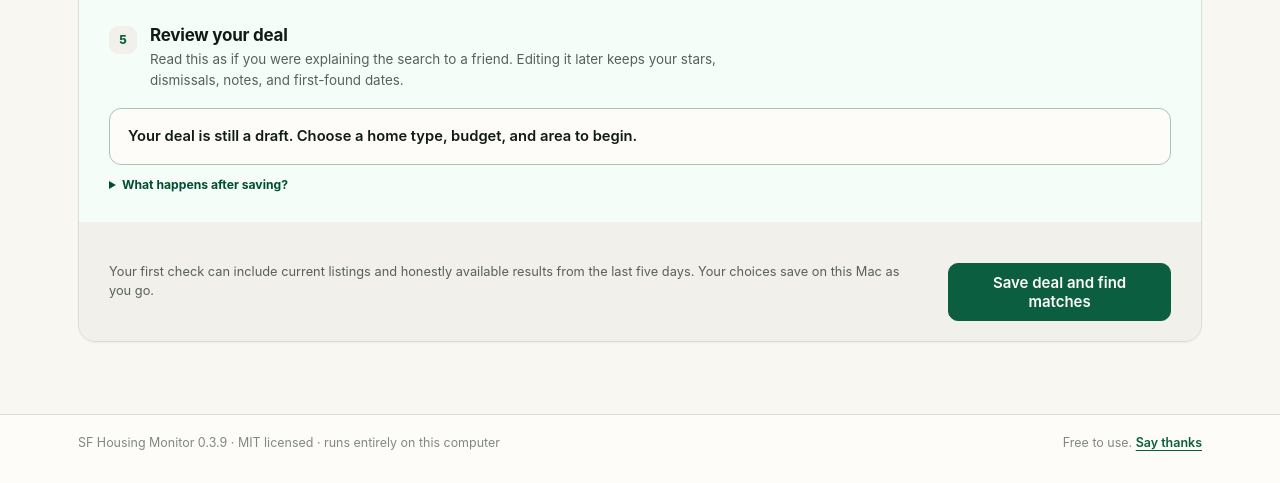
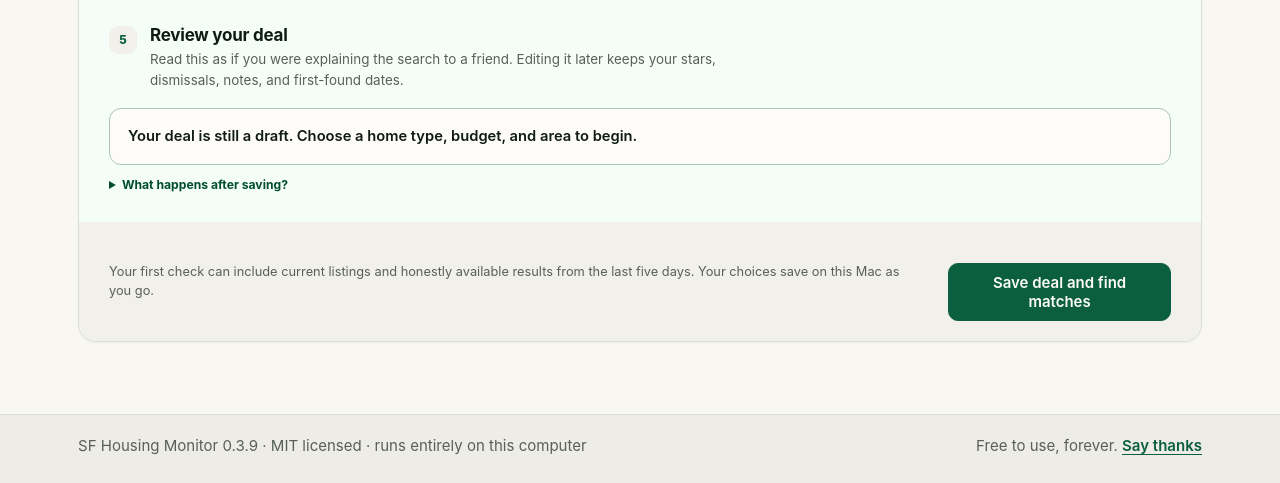
Before and after one commit to 2millerhenry/sf-housing-monitor, a FastAPI app: a page that uses sf_housing/templates/base.html in a window 1280 px wide. Shown: the part 2157-2640 px from the top of the page. Before the commit the page ends 2608 px from the top, so only its background shows below. Run offline with FastAPI, Linux system fonts and the light colour scheme; data that the repository does not hold is empty; some libraries are stand-ins or nearby versions.

Commit message:
style(footer): say the promise in full, and make it worth noticing
"Free to use" invites the question; answering it in the same breath is the
difference between a claim and a promise. It reads "Free to use, forever."

The footer is the one place this app asks for anything, and it was set to match
the page it sits under -- faint text at 0.78rem on the same surface as
everything above it, which reads as something already scrolled past. It now
sits a shade darker than the page in both themes, and its type is up about a
fifth. Still quiet; just no longer hiding.

Co-Authored-By: Claude Opus 5 <noreply@anthropic.com>

```diff
--- a/sf_housing/static/style.css
+++ b/sf_housing/static/style.css
@@ -6,6 +6,9 @@
   /* One step below a surface, for banding long forms. Subtle on purpose:
      it groups the sections without turning them into stacked cards. */
   --band: oklch(97.3% 0.006 95);
+  /* A step further down than --band: the footer sits under the page rather
+     than inside it. */
+  --band-strong: oklch(94.2% 0.007 95);
   --ink: oklch(21% 0.018 160);
   --muted: oklch(48% 0.014 150);
   --faint: oklch(62% 0.012 150);
@@ -59,6 +62,7 @@
   --surface: oklch(20.5% 0.006 100);
   --surface-muted: oklch(25% 0.007 100);
   --band: oklch(18.5% 0.005 100);
+  --band-strong: oklch(13.5% 0.005 100);
   --ink: oklch(93% 0.005 95);
   --muted: oklch(70.5% 0.008 100);
   --faint: oklch(56% 0.008 100);
@@ -104,6 +108,7 @@
   --surface: oklch(20.5% 0.006 100);
   --surface-muted: oklch(25% 0.007 100);
   --band: oklch(18.5% 0.005 100);
+  --band-strong: oklch(13.5% 0.005 100);
   --ink: oklch(93% 0.005 95);
   --muted: oklch(70.5% 0.008 100);
   --faint: oklch(56% 0.008 100);
@@ -273,7 +278,10 @@ main { max-width: 1180px; margin: 0 auto; padding: 42px 28px 72px; }
   @keyframes donate-veil { from { opacity: 0; } to { opacity: 1; } }
 }
 
-.site-footer { border-top: 1px solid var(--line); background: var(--surface); }
+/* Deliberately a shade darker than the page and a size larger than the rest
+   of the small print. It is the one place the app asks for anything, and set
+   to match the page it read as something already scrolled past. */
+.site-footer { border-top: 1px solid var(--line); background: var(--band-strong); }
 .footer-inner {
   max-width: 1180px;
   margin: 0 auto;
@@ -284,9 +292,9 @@ main { max-width: 1180px; margin: 0 auto; padding: 42px 28px 72px; }
   justify-content: space-between;
   gap: 6px 24px;
 }
-.footer-inner p { margin: 0; color: var(--faint); font-size: 0.78rem; }
-.footer-support { color: var(--muted); }
-.footer-support a { color: var(--accent); font-weight: 560; }
+.footer-inner p { margin: 0; color: var(--muted); font-size: 0.94rem; line-height: 1.5; }
+.footer-support { color: var(--ink); }
+.footer-support a { color: var(--accent); font-weight: 620; }
 
 @media (max-width: 760px) {
   .footer-inner { padding-inline: 16px; }
--- a/sf_housing/templates/base.html
+++ b/sf_housing/templates/base.html
@@ -39,7 +39,7 @@
       {# Still a real link to a real page: without JavaScript, or if the panel
          fails to load, clicking it goes to Ko-fi exactly as before. #}
       <p class="footer-support">
-        Free to use.
+        Free to use, forever.
         <a href="{{ donate_url }}" target="_blank" rel="noopener noreferrer external"
            data-donate-open data-donate-embed="{{ donate_url }}?hidefeed=true&amp;widget=true&amp;embed=true&amp;preview=true">Say thanks</a>
       </p>
```
Also changed, not shown: tests/test_donation_link.py (+27 -0 lines).
